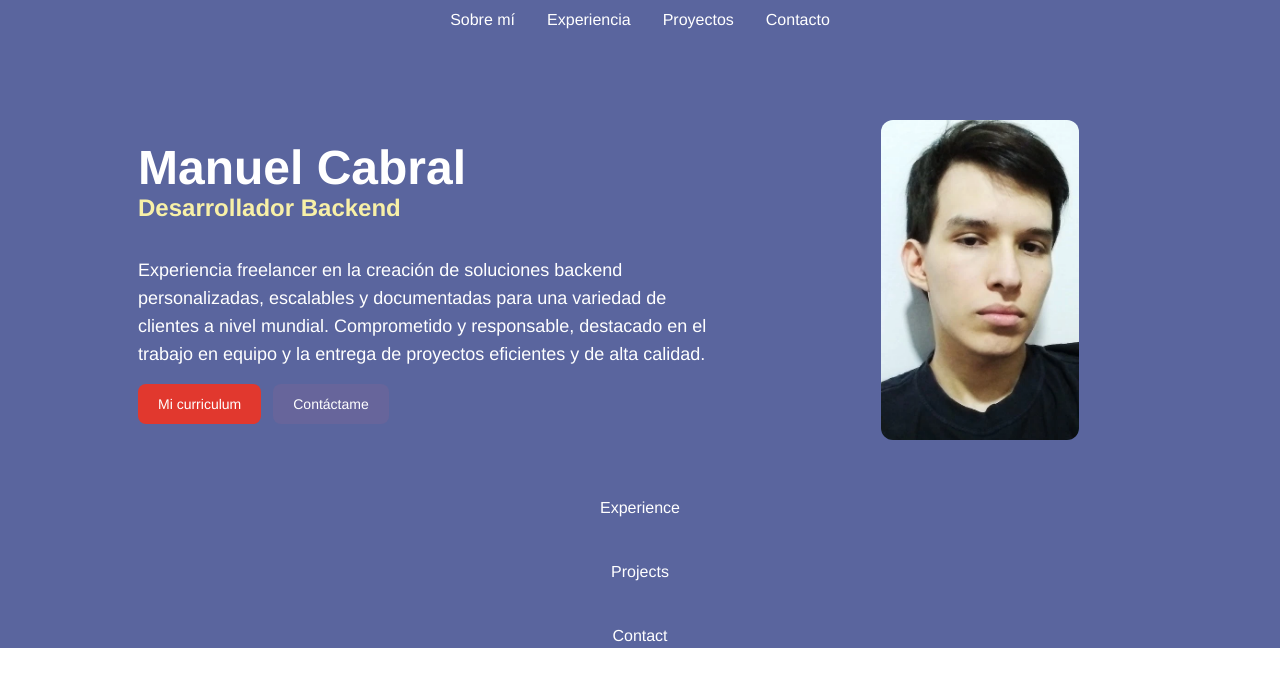
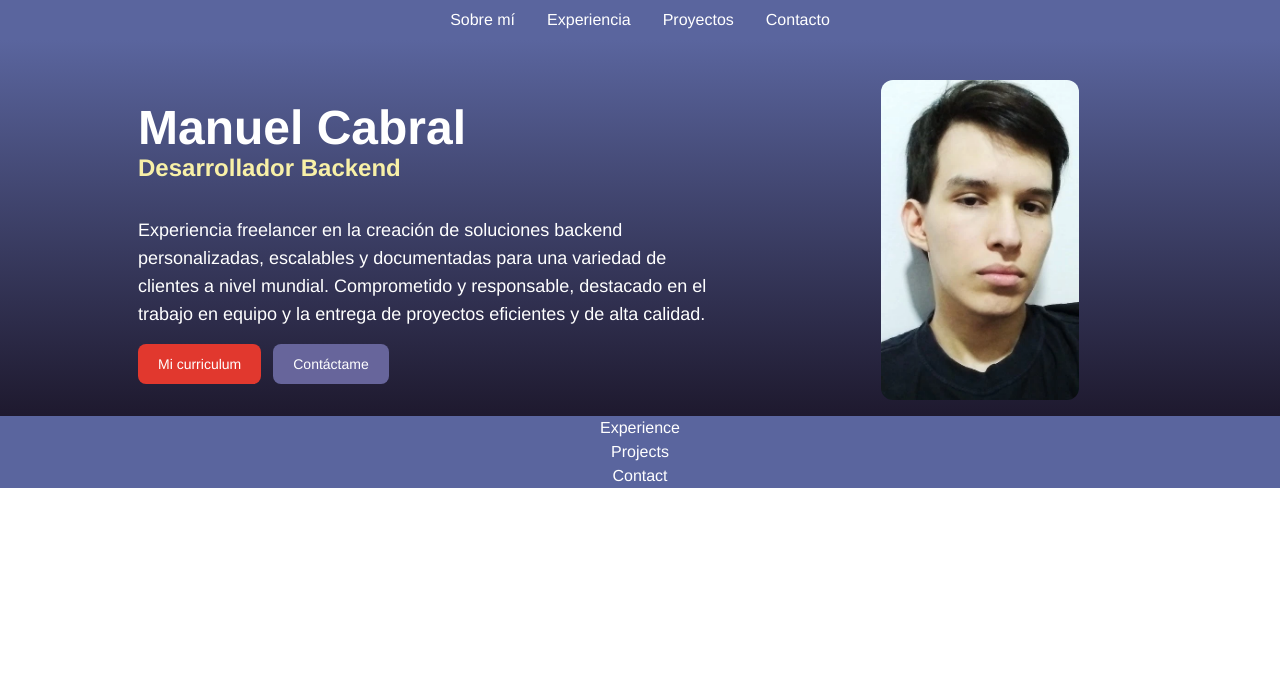
Before and after one commit to manucabral/portafolio, a React (Vite) app: page / in a window 1280 px wide. Shown: the top 686 px of the page. Built offline with nearby package versions, Linux system fonts and the light colour scheme.

Commit message:
refactor: update Section component to accept className prop

```diff
--- a/src/components/Section.tsx
+++ b/src/components/Section.tsx
@@ -4,12 +4,13 @@ export default function Section({
     children,
     innerRef,
     title,
+    className,
 }: SectionProps): JSX.Element {
     return (
         <section
             title={title}
             ref={innerRef}
-            className="flex justify-center items-center text-wh sm:w-[1100px] pt-10"
+            className={`flex justify-center items-center text-wh ${className}`}
         >
             {children}
         </section>
```
